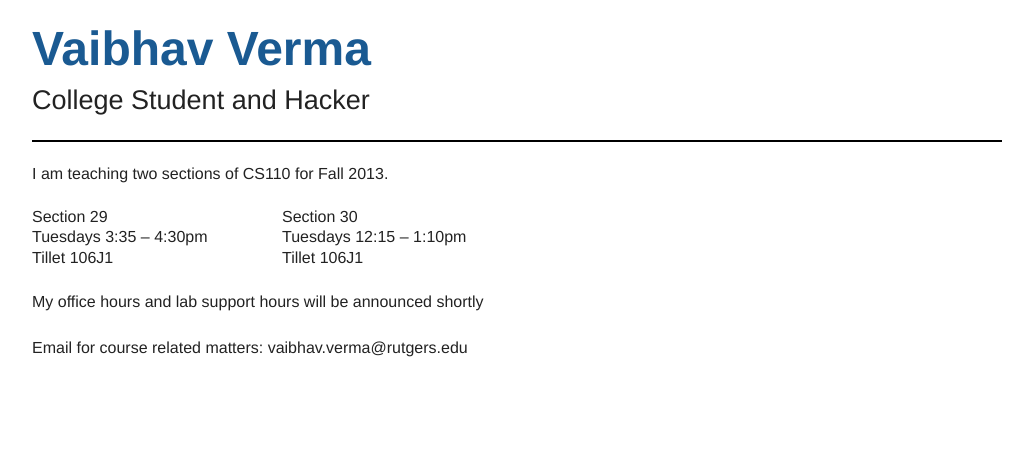
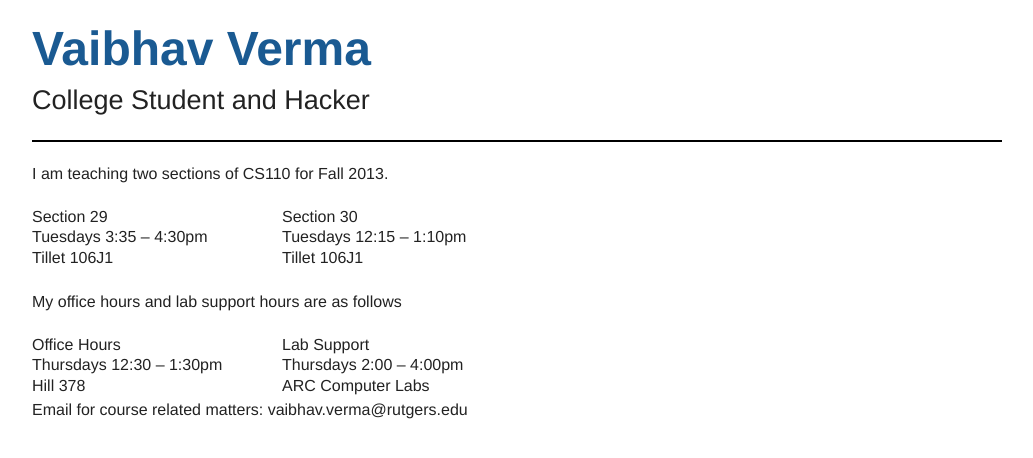
Before and after one commit to v/v.github.io, a Jekyll site: the page built from teaching.html, in a window 1280 px wide. Shown: the top 458 px of the page, without its empty margins (123-1156 px from the left). Built offline with Jekyll 4.4.1, drawn with Linux system fonts in a browser that asks for light colours; Markdown is read by kramdown in place of the engine named in the settings.

Commit message:
Adding Lab support and office hours

```diff
--- a/teaching.html
+++ b/teaching.html
@@ -19,9 +19,22 @@ title: V is a teacher
                 <!-- placeholder-->
             </div>
         </div>
+
         <p></p>
 
-        <p> My office hours and lab support hours will be announced shortly </p>
+        <p> My office hours and lab support hours are as follows</p>
+        <div class="row">
+            <div class="info large-3 columns">Office Hours
+              Thursdays 12:30 – 1:30pm
+              Hill 378
+            </div>
+            <div class="info large-3 columns">Lab Support
+              Thursdays 2:00 – 4:00pm
+              ARC Computer Labs
+            </div>
+            <div class="large-3 columns">
+            </div>
+        </div>
         <p> Email for course related matters: vaibhav.verma<span style="display:none">null</span>@rutgers.edu </p>
     </div>
 </div>
```
